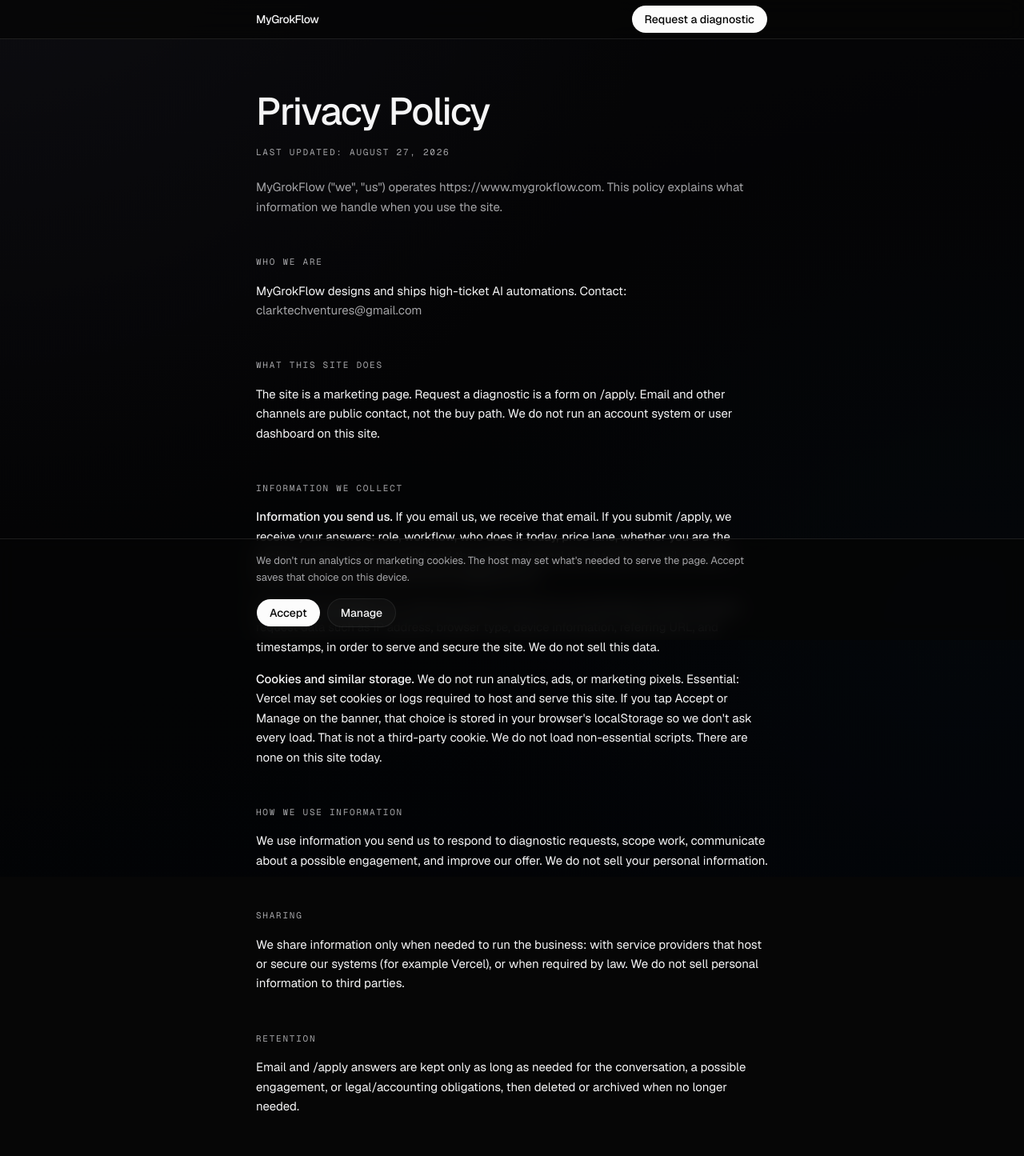
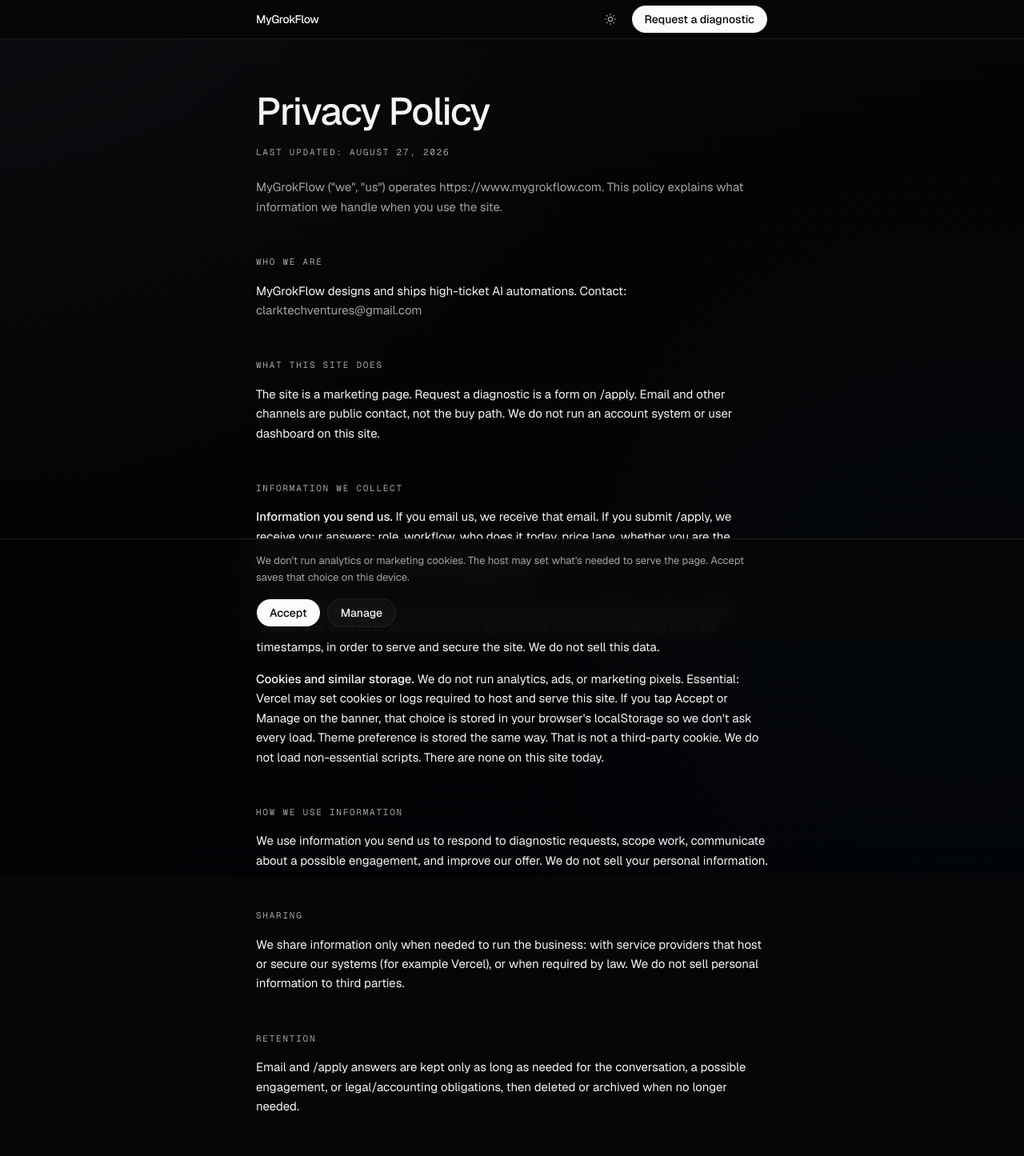
Before and after one commit to Josefusan/mygrokflow, a Next.js app: page /privacy in a window 1280 px wide. Shown: the top 1445 px of the page at 80% size. Built offline with nearby package versions, Linux system fonts and the light colour scheme.

Commit message:
Mount SiteHeader on privacy; persist theme without flash

```diff
--- a/app/apply/page.tsx
+++ b/app/apply/page.tsx
@@ -3,7 +3,7 @@ import Link from "next/link";
 import { ApplyForm } from "@/components/apply-form";
 import { FooterContacts } from "@/components/footer-contacts";
 import { SiteHeader } from "@/components/site-header";
-import { APPLY_PATH } from "@/lib/site";
+import { APPLY_PATH, SITE_NAME } from "@/lib/site";
 
 export const metadata: Metadata = {
   title: "Request a diagnostic",
@@ -36,7 +36,7 @@ export default function ApplyPage() {
       <footer className="border-t border-border">
         <div className="mx-auto flex max-w-[42rem] flex-col gap-4 px-4 py-8 sm:flex-row sm:items-center sm:justify-between">
           <Link href="/" className="text-sm font-medium tracking-tight">
-            MyGrokFlow
+            {SITE_NAME}
           </Link>
           <FooterContacts />
         </div>
--- a/app/layout.tsx
+++ b/app/layout.tsx
@@ -49,12 +49,18 @@ export const metadata: Metadata = {
   alternates: { canonical: "/" },
 };
 
+const THEME_BOOT = `(function(){try{var t=localStorage.getItem("mygrokflow-theme");if(t==="light")document.documentElement.classList.remove("dark");else document.documentElement.classList.add("dark");}catch(e){}})();`;
+
 export default function RootLayout({ children }: LayoutProps<"/">) {
   return (
     <html
       lang="en"
       className={`dark ${geistSans.variable} ${geistMono.variable} h-full antialiased`}
+      suppressHydrationWarning
     >
+      <head>
+        <script dangerouslySetInnerHTML={{ __html: THEME_BOOT }} />
+      </head>
       <body className="min-h-full font-sans text-foreground">
         <a
           href="#main"
--- a/app/privacy/page.tsx
+++ b/app/privacy/page.tsx
@@ -1,9 +1,8 @@
 import type { Metadata } from "next";
 import Link from "next/link";
-import { Button } from "@/components/ui/button";
 import { FooterContacts } from "@/components/footer-contacts";
+import { SiteHeader } from "@/components/site-header";
 import {
-  APPLY_PATH,
   DIAGNOSTIC_EMAIL,
   DIAGNOSTIC_MAILTO,
   SITE_NAME,
@@ -19,25 +18,10 @@ export const metadata: Metadata = {
 const sectionLabel =
   "font-mono text-[11px] tracking-[0.16em] text-muted-foreground uppercase";
 
-function Cta() {
-  return (
-    <Button asChild className="h-9 rounded-full px-4">
-      <Link href={APPLY_PATH}>Request a diagnostic</Link>
-    </Button>
-  );
-}
-
 export default function PrivacyPage() {
   return (
     <div className="min-h-screen text-foreground">
-      <header className="sticky top-0 z-40 border-b border-border bg-background/80 backdrop-blur-md">
-        <div className="mx-auto flex h-12 max-w-[42rem] items-center justify-between px-4">
-          <Link href="/" className="text-sm font-medium tracking-tight">
-            {SITE_NAME}
-          </Link>
-          <Cta />
-        </div>
-      </header>
+      <SiteHeader />
 
       <main id="main" className="mx-auto max-w-[42rem] px-4 py-16">
         <h1 className="text-4xl leading-[1.1] font-medium tracking-[-0.03em] text-foreground md:text-5xl">
@@ -96,9 +80,10 @@ export default function PrivacyPage() {
             do not run analytics, ads, or marketing pixels. Essential: Vercel may
             set cookies or logs required to host and serve this site. If you tap
             Accept or Manage on the banner, that choice is stored in your
-            browser&apos;s localStorage so we don&apos;t ask every load. That is
-            not a third-party cookie. We do not load non-essential scripts. There
-            are none on this site today.
+            browser&apos;s localStorage so we don&apos;t ask every load. Theme
+            preference is stored the same way. That is not a third-party cookie.
+            We do not load non-essential scripts. There are none on this site
+            today.
           </p>
         </section>
 
```
